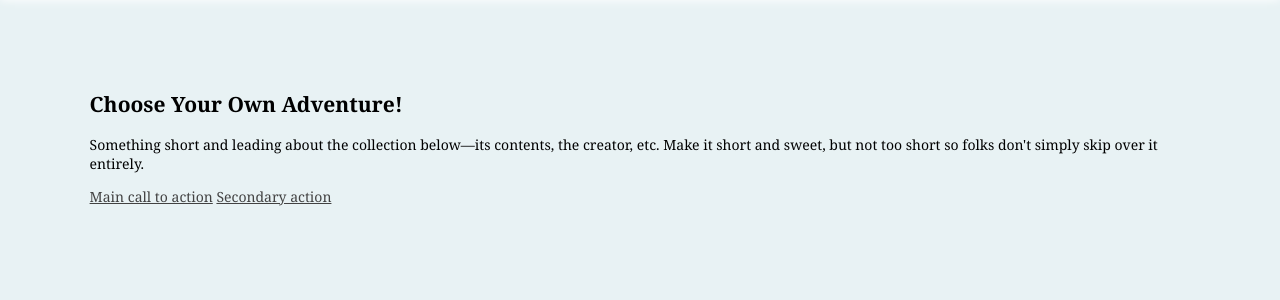
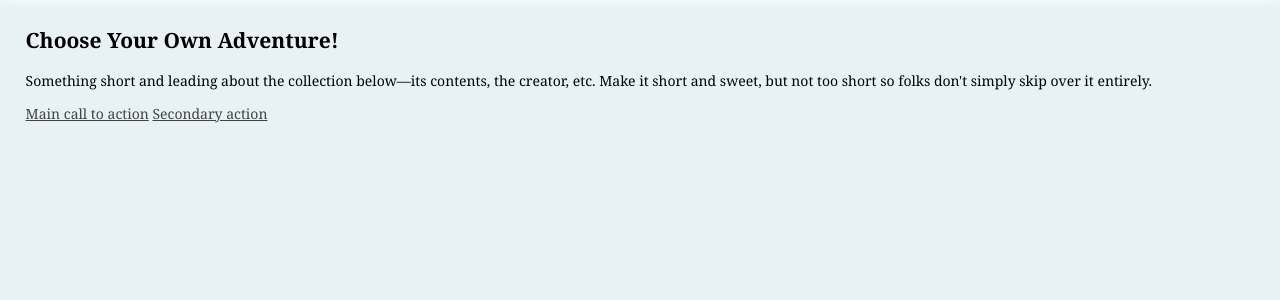
Before and after one commit to priyaven/loreweb, a Django app: page /index in a window 1280 px wide. Shown: the part 108-408 px from the top of the page. Run offline with Django 3.2, Linux system fonts and the light colour scheme; data that the repository does not hold is empty.

Commit message:
Made margin smaller.

```diff
--- a/Lore/loreMain/templates/loreMain/base.html
+++ b/Lore/loreMain/templates/loreMain/base.html
@@ -43,7 +43,7 @@
 		        </tr>
 		    </table>
 		</div>
-		<div style="margin:7vw">
+		<div style="margin:2vw">
 			{% block content %}
 			{% endblock %}
 		</div>
```
